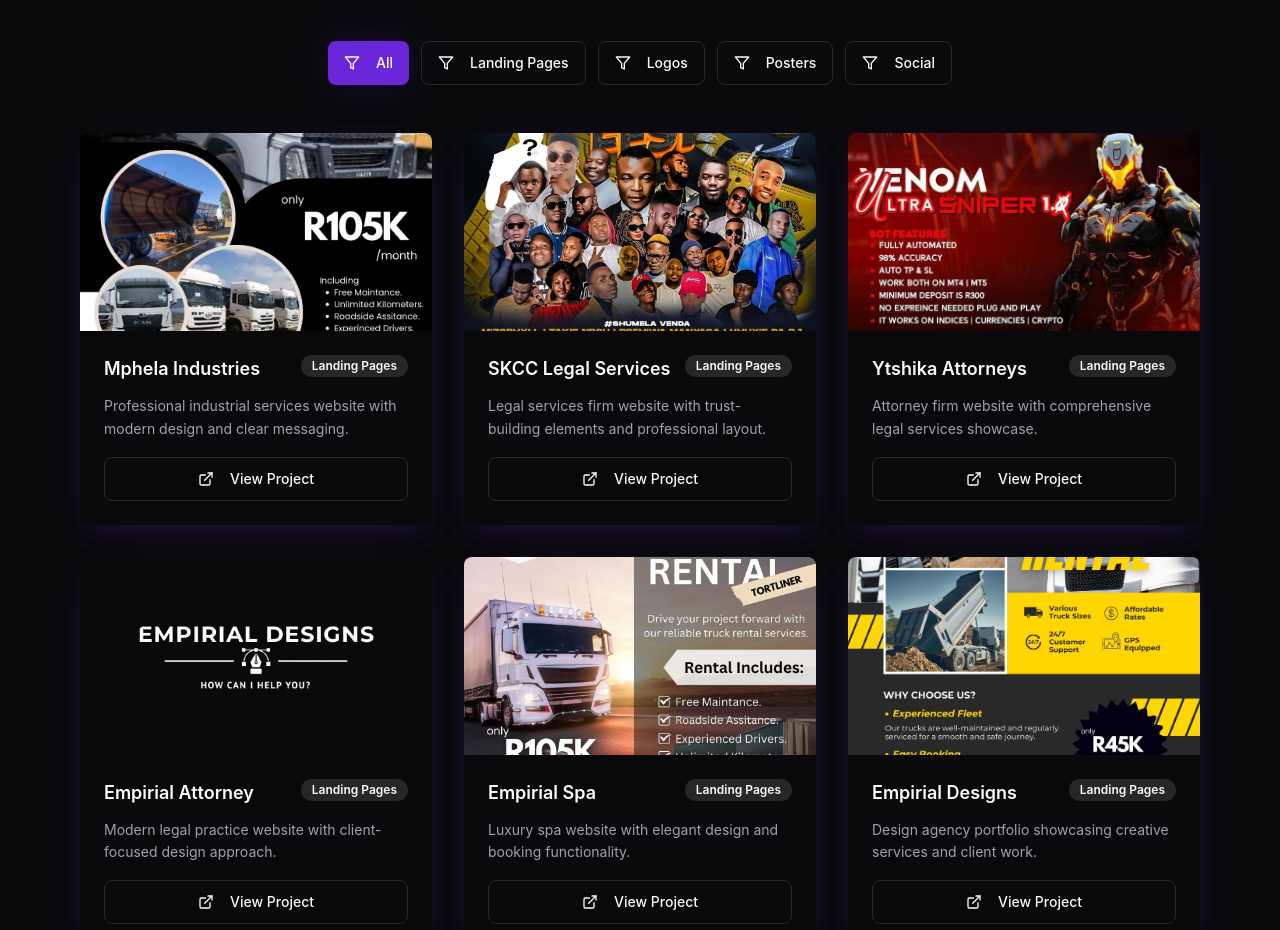
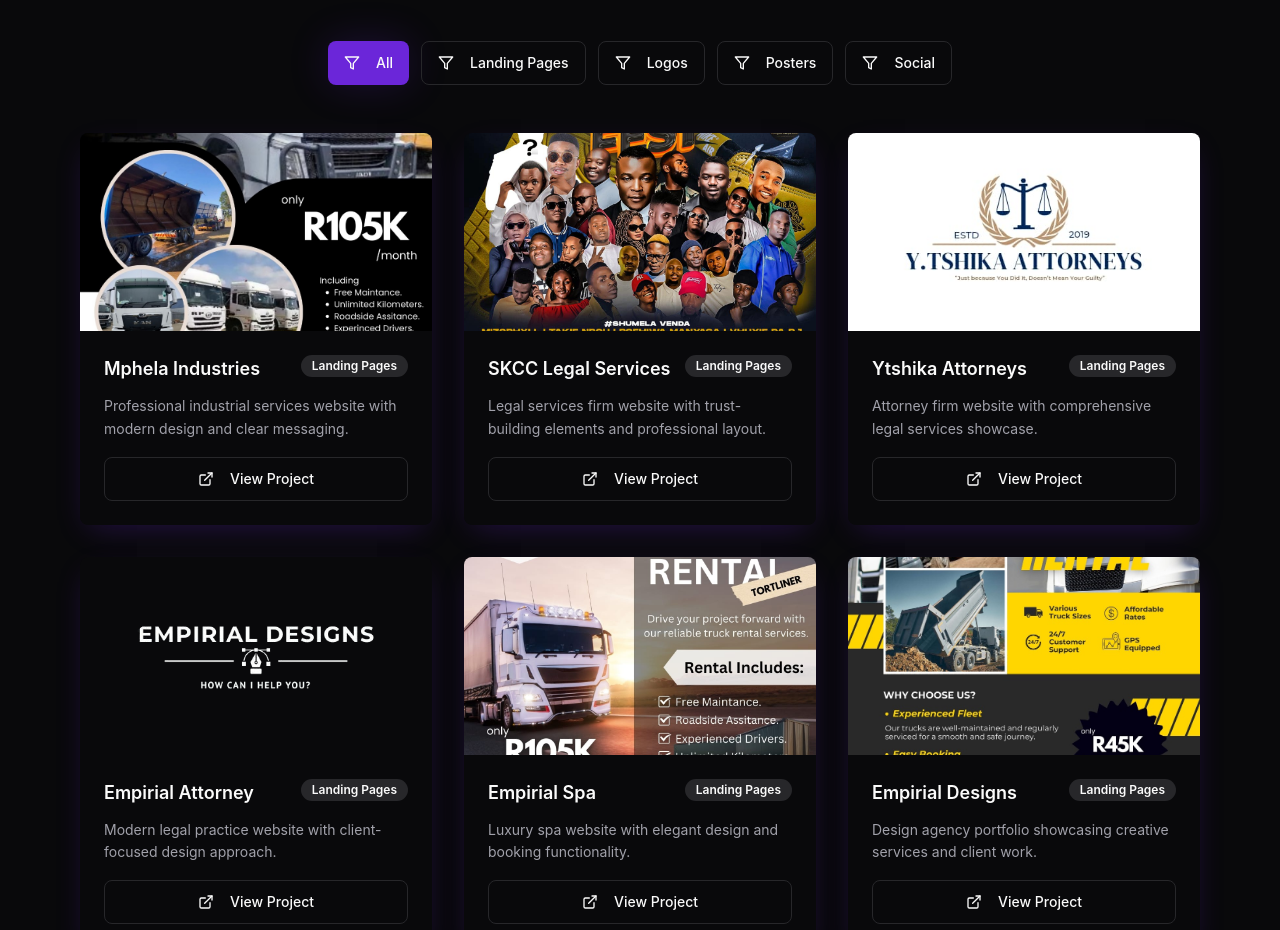
Before and after one commit to EmpirialIndustries/empirialdesigns, a React (Vite) app: page / in a window 1280 px wide. Shown: the part 3160-4090 px from the top of the page. Built offline with nearby package versions, Linux system fonts and the light colour scheme.

Commit message:
Update ytshikaattorneys portfolio image
Update the preview image for the Y.Tshika Attorneys portfolio item to the provided image.

```diff
--- a/src/components/PortfolioGrid.tsx
+++ b/src/components/PortfolioGrid.tsx
@@ -29,7 +29,7 @@ const PortfolioGrid = () => {
       id: 3,
       title: "Ytshika Attorneys",
       category: "Landing Pages",
-      image: "/lovable-uploads/9c27a6d7-0a94-4176-a3f2-a0dc987cbc54.png",
+      image: "/lovable-uploads/a09ff793-260b-40e3-9294-de5fbc351529.png",
       url: "https://ytshikaattorneys.co.za",
       description: "Attorney firm website with comprehensive legal services showcase."
     },
```
Also changed, not shown: public/lovable-uploads/a09ff793-260b-40e3-9294-de5fbc351529.png (added).
